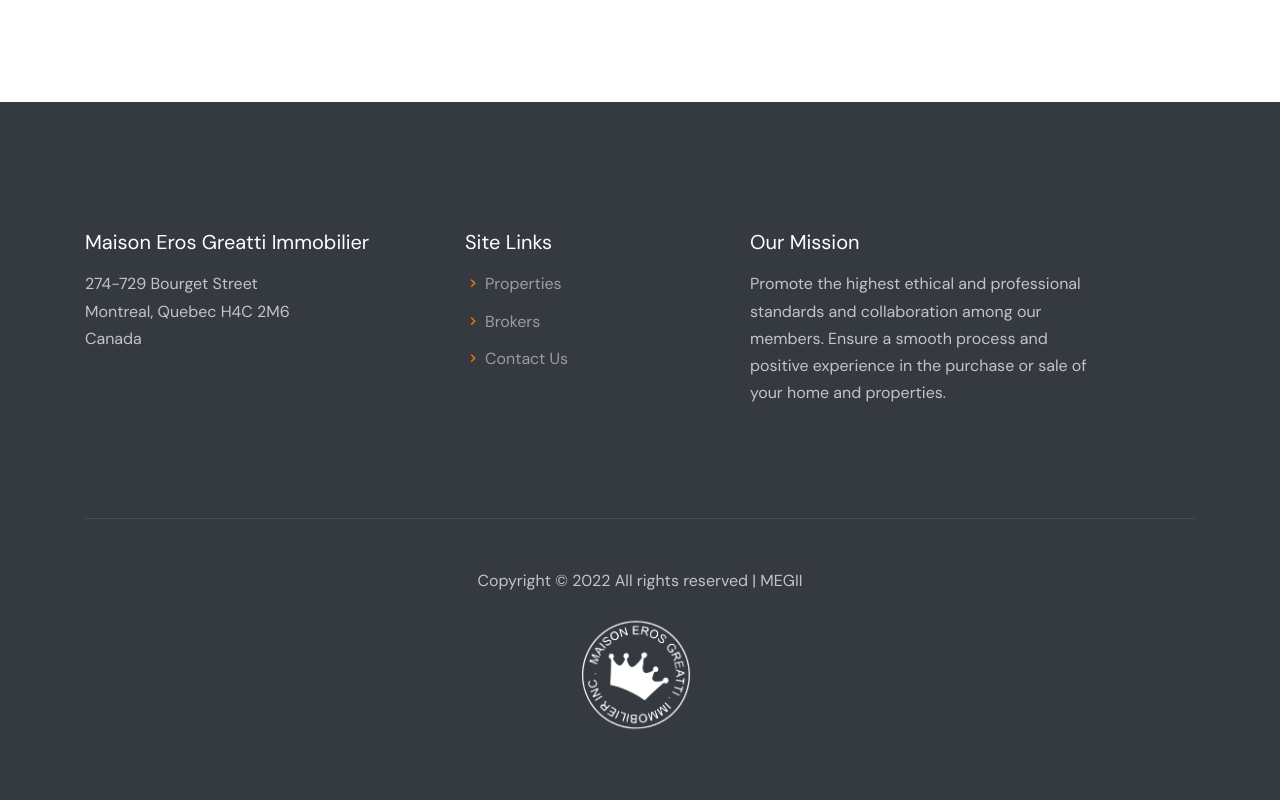
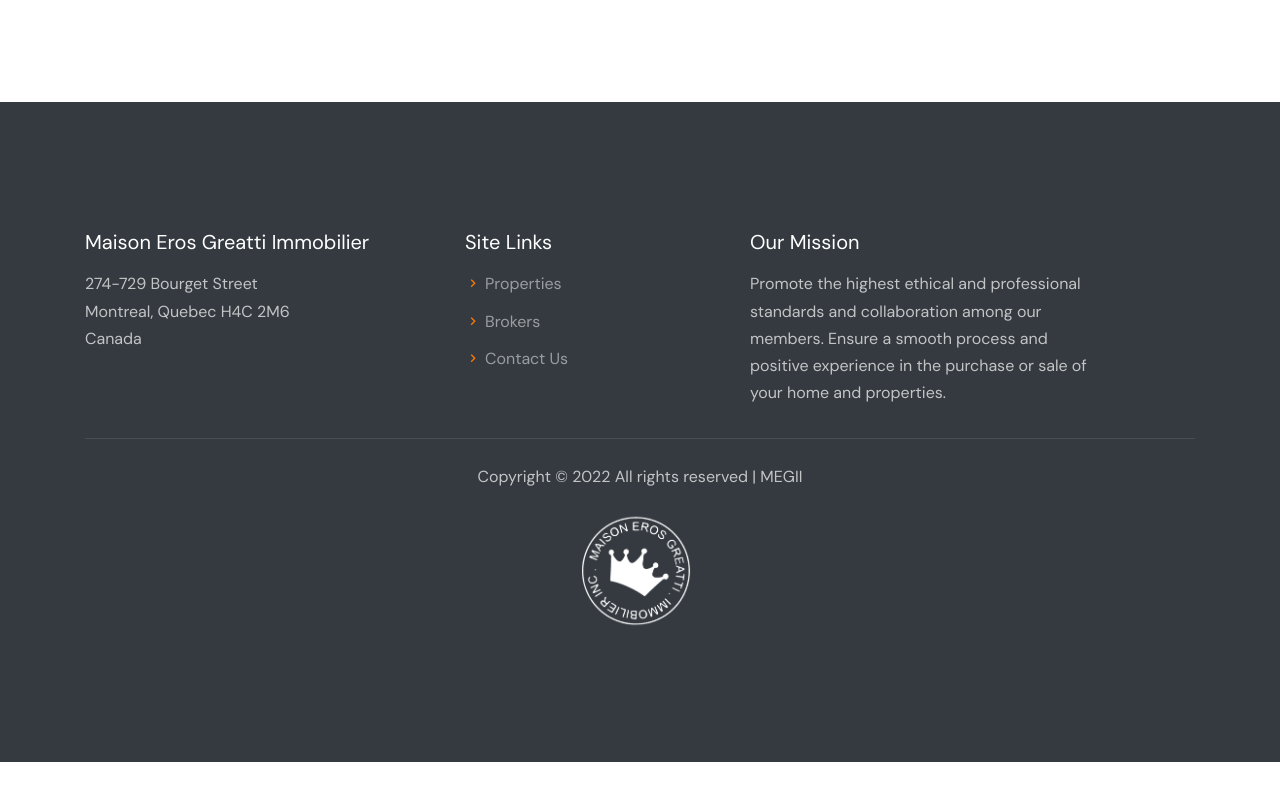
Before and after one commit to stamandf/megii, a React (Create React App) app: page / in a window 1280 px wide. Shown: the part 1588-2388 px from the top of the page. After the commit the page ends 2350 px from the top, so only its background shows below. Built offline with nearby package versions, Linux system fonts and the light colour scheme.

Commit message:
Reduce padding and margin.

```diff
--- a/src/layouts/Footer/Footer.jsx
+++ b/src/layouts/Footer/Footer.jsx
@@ -39,9 +39,9 @@
                 <p className="mission-text">{t("footer.ourMissionText")}</p>
               </div>
             </div>
-            <div className="row pt-5 mt-5 text-center">
+            <div className="row pt-2 mt-2 text-center">
               <div className="col-md-12">
-                <div className="border-top pt-5">
+                <div className="border-top pt-4">
                   <p>
                 {/* Link back to Colorlib can't be removed. Template is licensed under CC BY 3.0. */}
                 {/* All rights reserved | This template is made with ♥︎ Colorlib by https://colorlib.com */}
```
